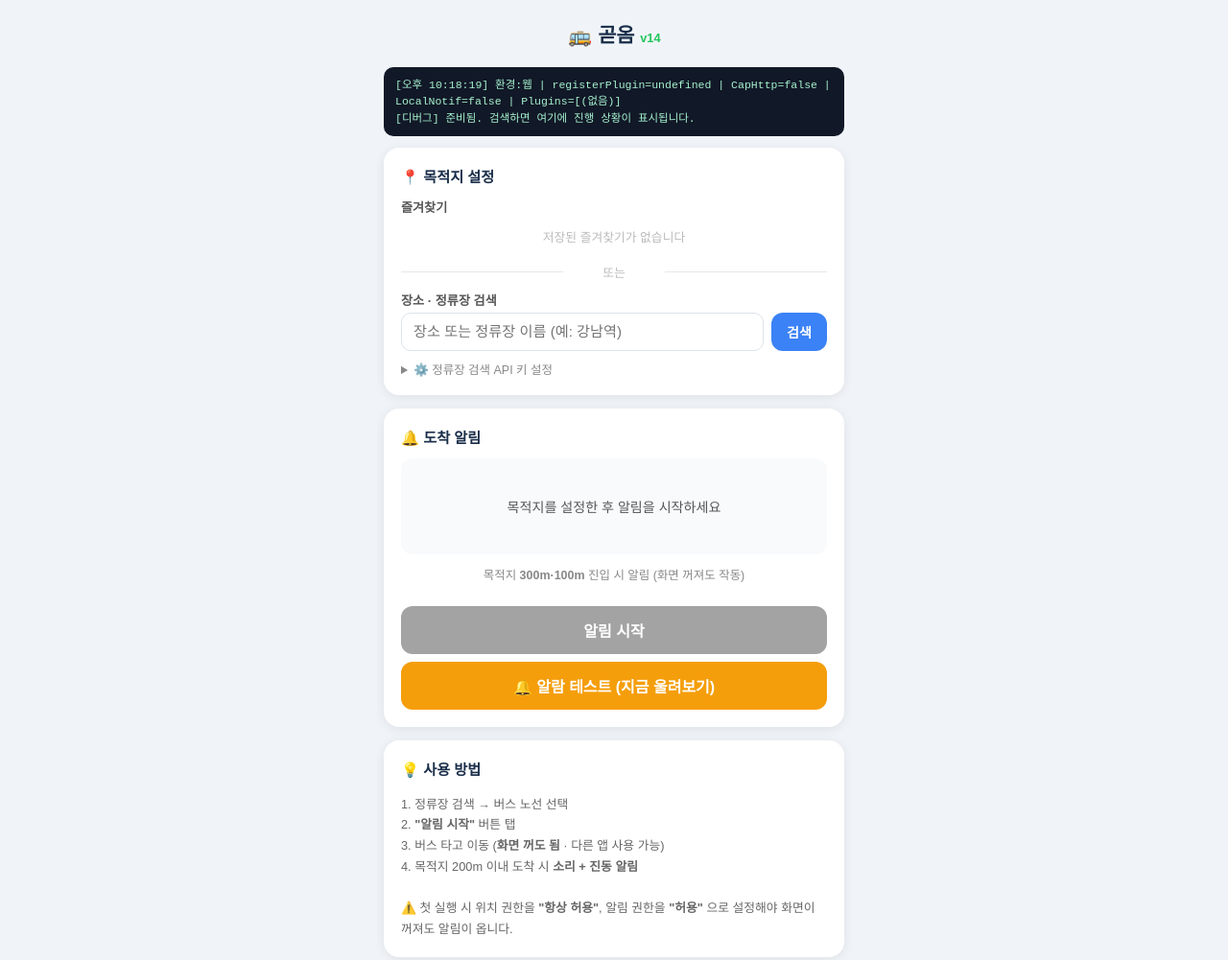
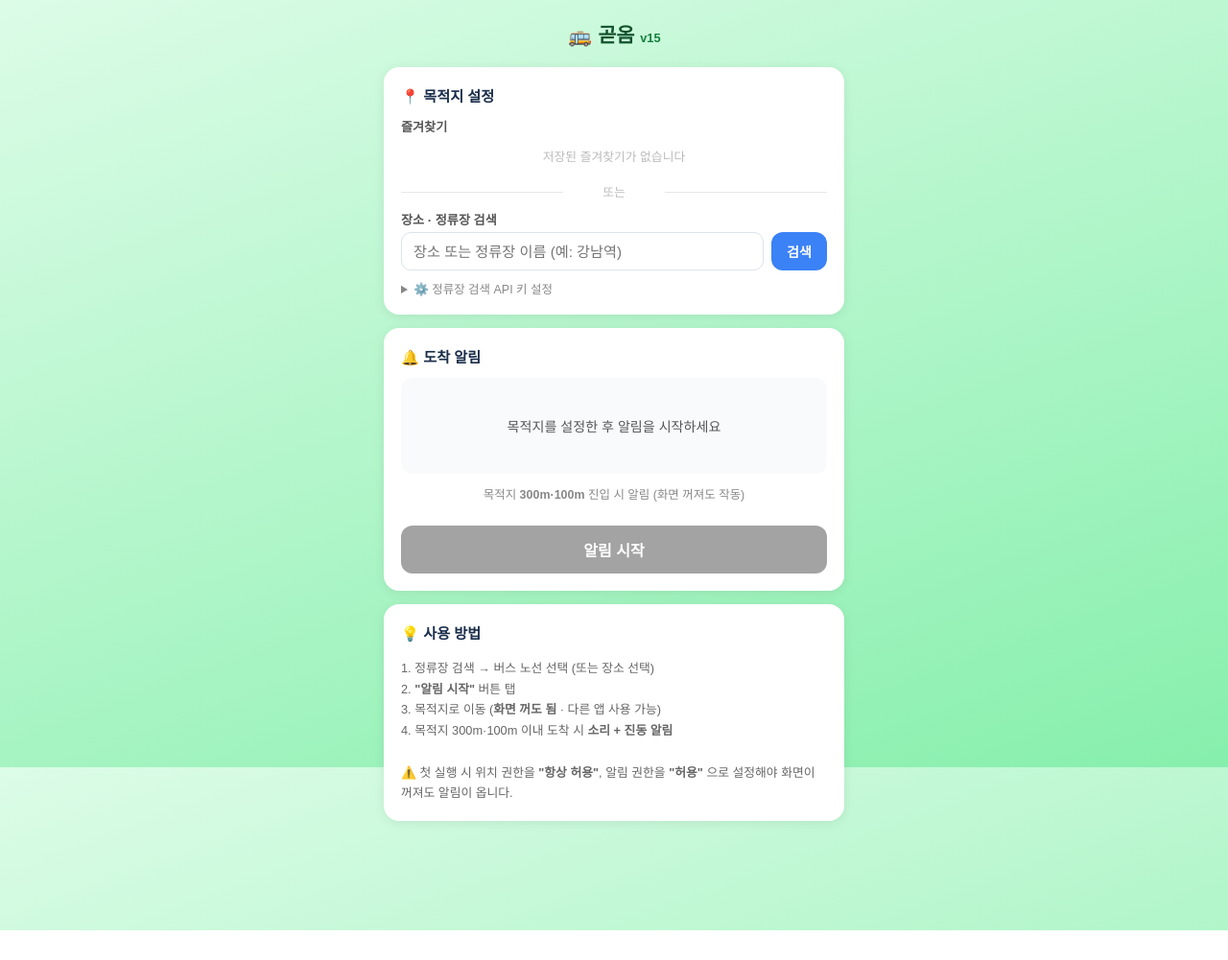
Before and after one commit to Redmoon90/bus-alarm, a website: page www/index.html in a window 1280 px wide. Shown: the whole page at 96% size. After the commit the page ends 970 px from the top, so only its background shows below. Drawn offline with nearby package versions, Linux system fonts and the light colour scheme.

Commit message:
Add files via upload

```diff
--- a/www/index.html
+++ b/www/index.html
@@ -5,7 +5,7 @@
   <meta name="viewport" content="width=device-width, initial-scale=1.0, user-scalable=no" />
   <title>곧옴</title>
   <link rel="manifest" href="manifest.json" />
-  <meta name="theme-color" content="#3b82f6" />
+  <meta name="theme-color" content="#22c55e" />
   <link rel="apple-touch-icon" href="icon-192.png" />
   <link rel="stylesheet" href="https://unpkg.com/leaflet@1.9.4/dist/leaflet.css" />
   <script src="https://unpkg.com/leaflet@1.9.4/dist/leaflet.js"></script>
@@ -13,12 +13,13 @@
     * { box-sizing: border-box; margin: 0; padding: 0; }
     body {
       font-family: 'Pretendard', 'Apple SD Gothic Neo', sans-serif;
-      background: #f0f4f8;
+      background: linear-gradient(160deg, #dcfce7 0%, #86efac 100%);
+      background-attachment: fixed;
       min-height: 100vh;
       padding: 20px 16px;
       padding-bottom: 100px;
     }
-    h1 { font-size: 1.3rem; color: #1a2e4a; text-align: center; margin-bottom: 20px; }
+    h1 { font-size: 1.3rem; color: #14532d; text-align: center; margin-bottom: 20px; }
     .card {
       background: white;
       border-radius: 16px;
@@ -173,10 +174,7 @@
   </style>
 </head>
 <body>
-  <h1>🚌 곧옴 <span style="font-size:0.8rem;color:#22c55e">v14</span></h1>
-
-  <!-- 디버그 로그 (문제 진단용) -->
-  <div id="dbg" style="max-width:480px;margin:0 auto 12px;background:#111827;color:#a7f3d0;font-size:0.72rem;line-height:1.5;border-radius:10px;padding:10px 12px;font-family:monospace;white-space:pre-wrap;word-break:break-all;max-height:180px;overflow-y:auto;">[디버그] 준비됨. 검색하면 여기에 진행 상황이 표시됩니다.</div>
+  <h1>🚌 곧옴 <span style="font-size:0.8rem;color:#15803d">v15</span></h1>
 
   <!-- 목적지 설정 -->
   <div class="card">
@@ -236,7 +234,6 @@
     <br>
     <button class="btn btn-start" id="start-btn" disabled onclick="startTracking()">알림 시작</button>
     <button class="btn btn-stop" id="stop-btn" onclick="stopTracking()">알림 중지</button>
-    <button class="btn" style="background:#f59e0b;color:#fff;margin-top:8px" onclick="testAlarm()">🔔 알람 테스트 (지금 울려보기)</button>
   </div>
 
   <!-- 노선도 -->
@@ -249,10 +246,10 @@
   <!-- 사용 안내 -->
   <div class="card" style="font-size:0.8rem; color:#666; line-height:1.7">
     <div class="card-title">💡 사용 방법</div>
-    1. 정류장 검색 → 버스 노선 선택<br>
+    1. 정류장 검색 → 버스 노선 선택 (또는 장소 선택)<br>
     2. <strong>"알림 시작"</strong> 버튼 탭<br>
-    3. 버스 타고 이동 (<strong>화면 꺼도 됨</strong> · 다른 앱 사용 가능)<br>
-    4. 목적지 200m 이내 도착 시 <strong>소리 + 진동 알림</strong><br><br>
+    3. 목적지로 이동 (<strong>화면 꺼도 됨</strong> · 다른 앱 사용 가능)<br>
+    4. 목적지 300m·100m 이내 도착 시 <strong>소리 + 진동 알림</strong><br><br>
     ⚠️ 첫 실행 시 위치 권한을 <strong>"항상 허용"</strong>, 알림 권한을 <strong>"허용"</strong> 으로 설정해야 화면이 꺼져도 알림이 옵니다.
   </div>
 
@@ -1067,13 +1064,6 @@
     }
 
     // ── 알람 (소리 + 진동 + 알림) ──
-    // 알람 테스트 (백그라운드 감지와 무관하게 알람 화면/소리만 즉시 확인)
-    function testAlarm() {
-      dbg('🧪 알람 테스트 실행');
-      const destName = (destination && destination.name) || '테스트 목적지';
-      fireAlarmCore('🚨 알람 테스트!', `${destName} — 알람이 이렇게 울립니다`, 10);
-    }
-
     function fireAlarm(stage, dist) {
       const remain = (dist != null) ? Math.round(dist) : stage;
       const title = stage <= 100 ? '🚨 곧 도착! 내릴 준비!' : `🚌 도착 ${stage}m 전`;
```
